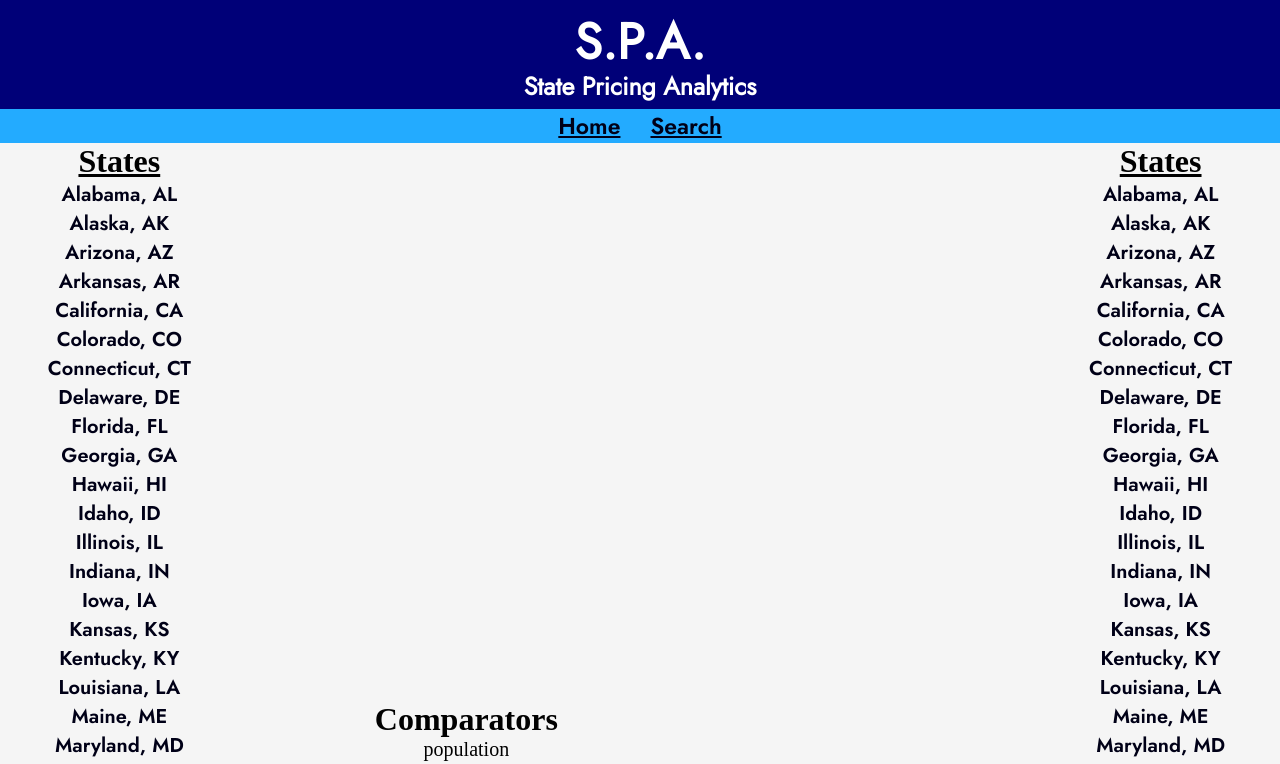
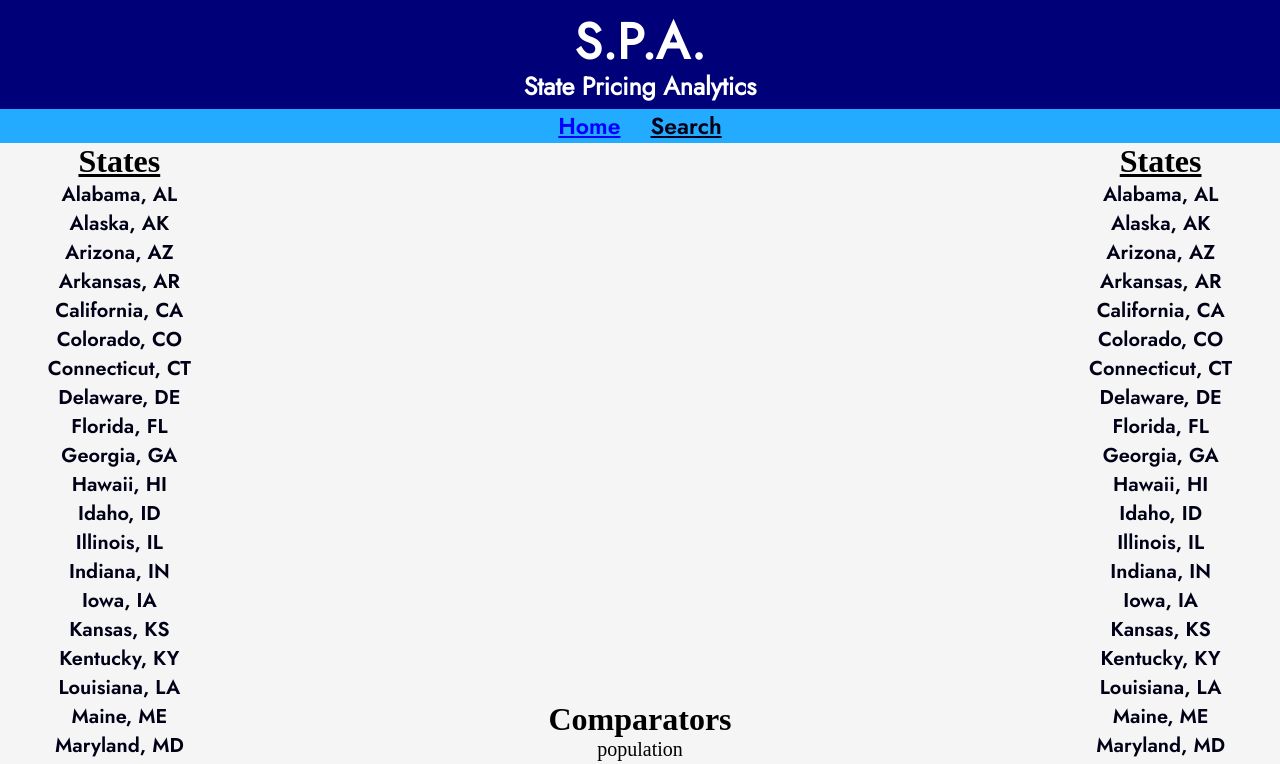
Before and after one commit to JRigney6993-coder/State-Analytics, a plain HTML site: page pages/comparator/compare.html in a window 1280 px wide. In both pictures the pointer is over the link "Home". Shown: the top 764 px of the page. Drawn offline with Linux system fonts and the light colour scheme; a web font is replaced by a local one.

Commit message:
hover
changed color on hover

```diff
--- a/pages/comparator/compare.css
+++ b/pages/comparator/compare.css
@@ -95,9 +95,9 @@ p{
     justify-content: center;
     /* border: 1px solid black; */
 }
-.comp{
+/* .comp{
     align-self: flex-start;
-}
+} */
 
 @font-face {
     font-family: jost-regular;
@@ -149,3 +149,6 @@ p{
     font-family: rubik-semiBold;
     src: url(../../Fonts/rubik/static/Rubik-SemiBold.ttf);
 }
+a:hover{
+    color:blue;
+}
```
